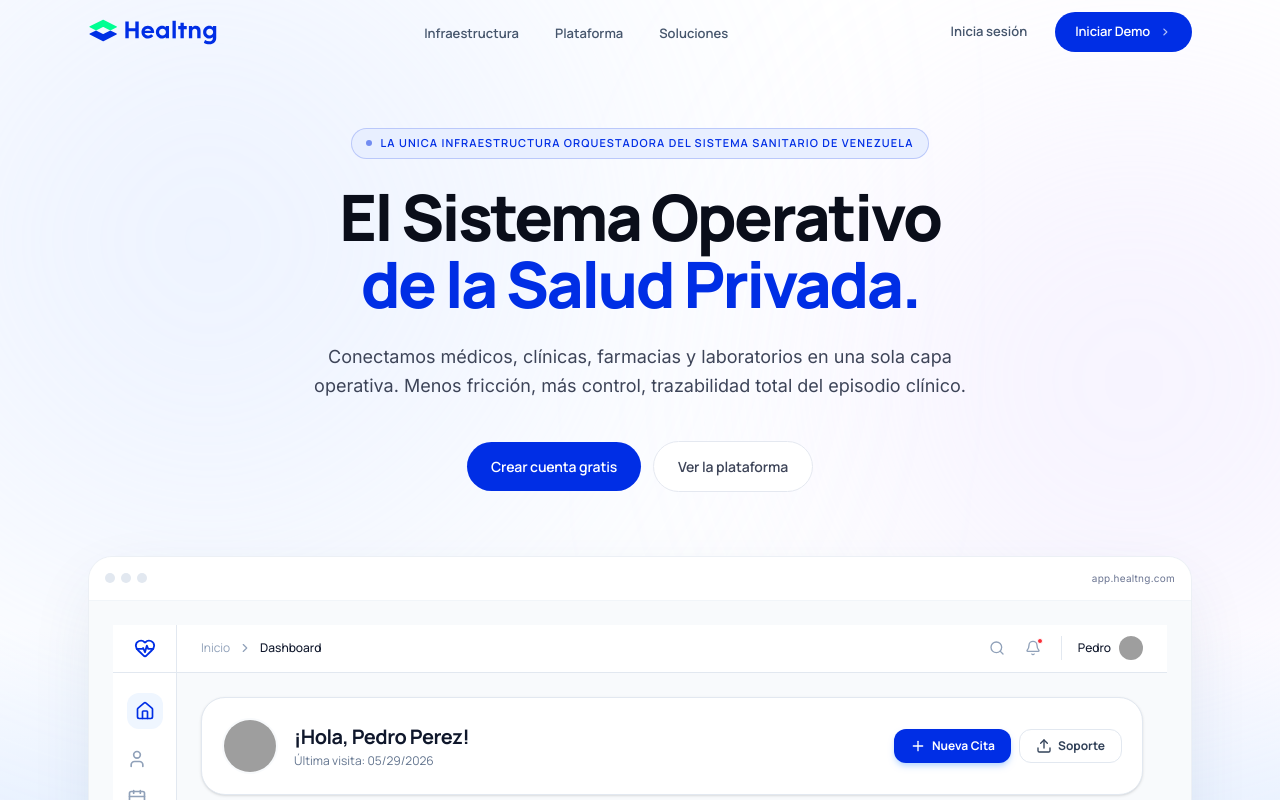
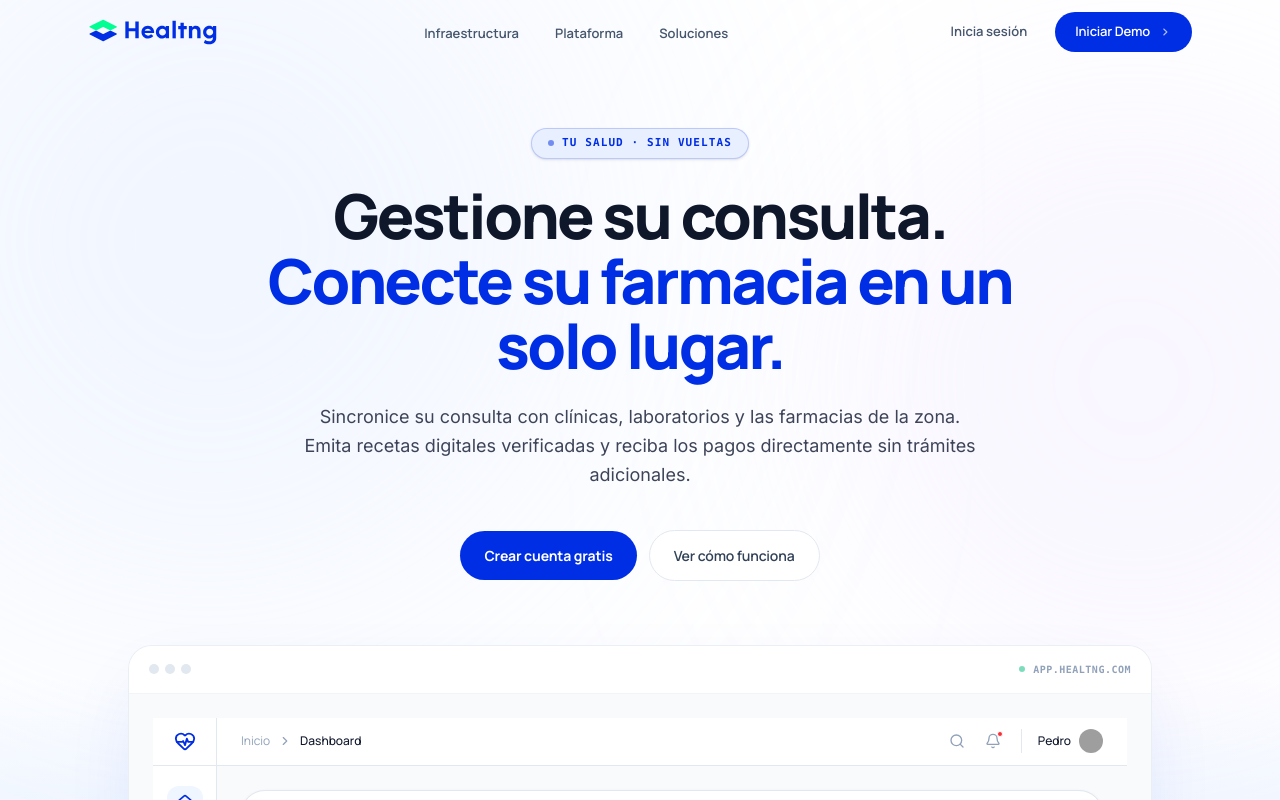
Before and after one commit to healtng-Tech/web, a React (Vite) app: page / in a window 1280 px wide. Shown: the top 800 px of the page. Built offline with nearby package versions, Linux system fonts and the light colour scheme; grey boxes are pictures that could not be loaded.

Commit message:
Update Hero.jsx

```diff
--- a/src/components/sections/Hero.jsx
+++ b/src/components/sections/Hero.jsx
@@ -1,155 +1,145 @@
-import React from 'react';
+import React, { memo } from 'react';
 import { GradientBlob } from '../ui/GradientBlob';
-// Importación correcta de DashboardGrid
 import { DashboardGrid } from '../layout/dashboard/DashboardGrid';
 
-export function Hero() {
+export const Hero = memo(function Hero() {
   return (
     <section
       id="inicio"
-      // Gradiente de blanco -> Blanco -> Azul Pastel (#B8D4FF) en la unión
       className="relative w-full overflow-hidden bg-gradient-to-b from-white via-white to-[#B8D4FF]"
       aria-label="Encabezado principal"
     >
-      {/* ── 1. CAPA DE BLOBS ───────────────────────────────────────────── */}
-      <div className="absolute inset-0 z-0 overflow-hidden pointer-events-none">
+      {/* ─── 1. Capa de Blobs Atmosféricos ─────────────────────────────────── */}
+      <div className="absolute inset-0 z-0 overflow-hidden pointer-events-none" aria-hidden="true">
         <GradientBlob
           color="bg-blob-blue"
           size="xl"
           blur="2xl"
-          opacity={30} // Bajamos opacidad para el fondo claro
+          opacity={25}
           className="-top-40 -left-48"
         />
         <GradientBlob
           color="bg-blob-violet"
           size="lg"
           blur="xl"
-          opacity={25}
+          opacity={20}
           className="top-20 right-[-12%]"
         />
         <GradientBlob
           color="bg-blob-cyan"
           size="md"
           blur="lg"
-          opacity={20}
+          opacity={15}
           className="bottom-0 right-[20%]"
         />
       </div>
 
-      {/* ── 2. CONTENIDO ───────────────────────────────────────────────── */}
+      {/* ─── 2. Bloque de Contenido Central ────────────────────────────────── */}
       <div className="relative z-10 max-w-6xl mx-auto px-6 pt-32 pb-16">
+        <div className="flex flex-col items-center text-center max-w-4xl mx-auto mb-16">
 
-        <div className="flex flex-col items-center text-center max-w-3xl mx-auto mb-16">
-
-          {/* Eyebrow */}
+          {/* Eyebrow de Conversión Local */}
           <div
             className={[
               'inline-flex items-center gap-2',
-              'px-3.5 py-1.5 rounded-full mb-6',
+              'px-4 py-1.5 rounded-full mb-6',
               'bg-brand-light border border-brand/20',
-              'text-brand text-[11px] font-semibold tracking-widest uppercase',
+              'text-brand text-[11px] font-bold tracking-widest uppercase font-mono shadow-sm',
             ].join(' ')}
           >
             <span className="size-1.5 rounded-full bg-brand animate-pulse" aria-hidden="true" />
-            la unica infraestructura orquestadora del sistema sanitario de venezuela
+            Tu salud · Sin vueltas
           </div>
 
-          {/* H1 - El titular negro resalta perfecto sobre el gradiente claro */}
+          {/* H1: Humano y Directo */}
           <h1
             className={[
-              'font-sans font-extrabold text-ink',
-              'text-[40px] sm:text-5xl md:text-[58px] lg:text-[64px]',
-              'leading-[1.06] tracking-[-0.04em]',
-              'mb-6',
+              'font-sans font-extrabold text-slate-900',
+              'text-[40px] sm:text-5xl md:text-[56px] lg:text-[62px]',
+              'leading-[1.05] tracking-[-0.04em]',
+              'mb-6 max-w-3xl',
             ].join(' ')}
           >
-            El Sistema Operativo
-            <br />
-            <span className="text-brand">
-              de la Salud Privada.
+            Gestione su consulta.{' '}
+            <span className="text-brand block sm:inline">
+              Conecte su farmacia en un solo lugar.
             </span>
           </h1>
 
-          {/* Subtítulo */}
+          {/* Subtítulo: Enfocado en Utilidad Real */}
           <p
             className={[
               'text-ink-secondary font-inter',
               'text-base sm:text-lg leading-relaxed',
-              'max-w-2xl mb-10',
+              'max-w-2xl mb-10 font-normal',
             ].join(' ')}
           >
-            Conectamos médicos, clínicas, farmacias y laboratorios
-            en una sola capa operativa. Menos fricción, más control,
-            trazabilidad total del episodio clínico.
+            Sincronice su consulta con clínicas, laboratorios y las farmacias de la zona.
+            Emita recetas digitales verificadas y reciba los pagos directamente sin trámites adicionales.
           </p>
 
-          {/* CTAs */}
-          <div className="flex flex-col sm:flex-row items-center gap-3">
+          {/* Acciones */}
+          <div className="flex flex-col sm:flex-row items-center gap-3 z-20">
             <a
               href="https://app.healtng.com/login?action=register"
               className={[
                 'inline-flex items-center gap-2',
                 'px-6 py-3.5 rounded-full',
                 'bg-brand text-white',
-                'text-[14px] font-semibold tracking-[-0.01em]',
+                'text-[14px] font-bold tracking-[-0.01em]',
                 'transition-all duration-200',
-                'hover:bg-brand/90 hover:shadow-lg hover:-translate-y-px',
+                'hover:bg-brand/90 hover:shadow-xl hover:-translate-y-px',
                 'active:scale-[0.98]',
               ].join(' ')}
             >
               Crear cuenta gratis
             </a>
             <a
-              href="#plataforma"
+              href="#soluciones"
               className={[
                 'inline-flex items-center gap-2',
                 'px-6 py-3.5 rounded-full',
-                'bg-white border border-border text-ink-secondary',
+                'bg-white border border-slate-200 text-slate-700',
                 'text-[14px] font-semibold tracking-[-0.01em]',
                 'transition-all duration-200',
-                'hover:text-ink hover:border-ink/30 hover:shadow-card',
+                'hover:text-slate-900 hover:border-slate-300 hover:shadow-card',
                 'active:scale-[0.98]',
               ].join(' ')}
             >
-              Ver la plataforma
+              Ver cómo funciona
             </a>
           </div>
         </div>
 
-        {/* ── 3. MOCKUP INTERACTIVO ──────────────────────────────────────── */}
-        <div
-          id="plataforma"
-          className="relative mx-auto max-w-6xl w-full z-10"
-        >
-          {/* Halo sutil ambiental en tono violeta/azul sobre el fondo pastel */}
-          <div className="absolute inset-x-12 bottom-0 h-40 rounded-full bg-violet-200/50 blur-[100px] pointer-events-none" />
+        {/* ─── 3. Contenedor de la Interfaz Dashboard ────────────────────────── */}
+        <div id="plataforma" className="relative mx-auto max-w-5xl w-full z-10 mt-4">
+          <div className="absolute inset-x-12 bottom-0 h-40 rounded-full bg-brand/10 blur-[100px] pointer-events-none" />
 
-          {/* Contenedor del Dashboard (Marco visual de Fabric Health) */}
-          <div
-            className={[
-              'relative rounded-3xl overflow-hidden',
-              'border border-slate-200/50',
-              'shadow-[0_24px_70px_-12px_rgba(45,71,114,0.12)]', // Sombra suave institucional
-              'bg-[#f8fafc]',
-            ].join(' ')}
-          >
-            {/* Barra de ventana falsa */}
-            <div className="flex items-center gap-1.5 px-4 py-3.5 bg-white border-b border-slate-100">
-              <span className="size-2.5 rounded-full bg-slate-200" />
-              <span className="size-2.5 rounded-full bg-slate-200" />
-              <span className="size-2.5 rounded-full bg-slate-200" />
-              <span className="ml-auto text-[10px] text-ink-tertiary font-inter tracking-wide">
-                app.healtng.com
-              </span>
+          <div className="relative rounded-3xl overflow-hidden border border-slate-200/60 shadow-[0_32px_80px_-16px_rgba(0,46,229,0.1)] bg-[#f8fafc]">
+            <div className="flex items-center gap-1.5 px-5 py-4 bg-white border-b border-slate-100">
+              <div className="size-2.5 rounded-full bg-slate-200" />
+              <div className="size-2.5 rounded-full bg-slate-200" />
+              <div className="size-2.5 rounded-full bg-slate-200" />
+              <div className="ml-auto flex items-center gap-2">
+                <span className="size-1.5 rounded-full bg-emerald-500 animate-pulse"></span>
+                <span className="text-[10px] text-slate-400 font-mono tracking-wider uppercase font-semibold">
+                  app.healtng.com
+                </span>
+              </div>
             </div>
 
-            {/* Inserción del DashboardGrid */}
-            <div className="p-4 md:p-6 bg-[#f8fafc]">
+            <div className="p-4 sm:p-6 bg-[#f8fafc]">
               <DashboardGrid />
             </div>
           </div>
         </div>
       </div>
+
+      {/* Parche molecular de sellado subpíxel */}
+      <div
+        className="absolute bottom-0 left-0 right-0 h-px bg-[#B8D4FF] z-30 pointer-events-none"
+        style={{ transform: 'translateY(0.5px)' }}
+      />
     </section>
   );
-}
+});
```
